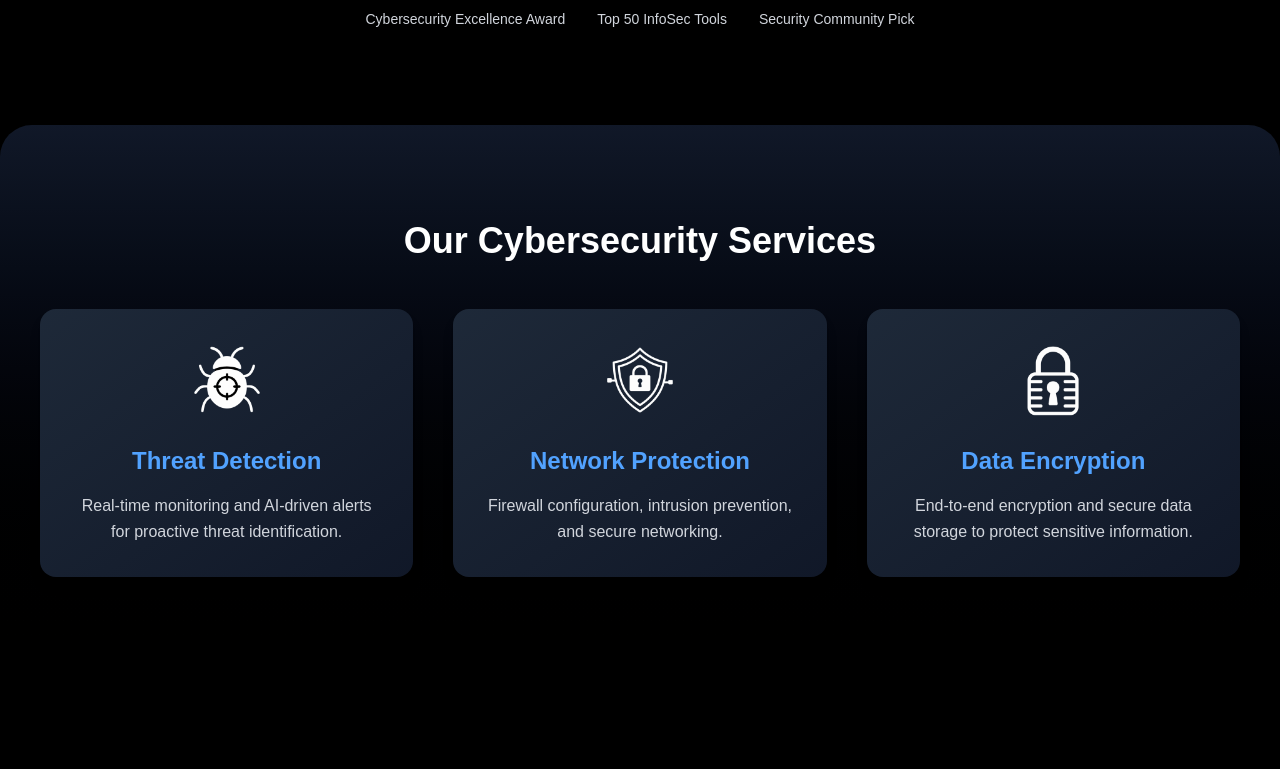
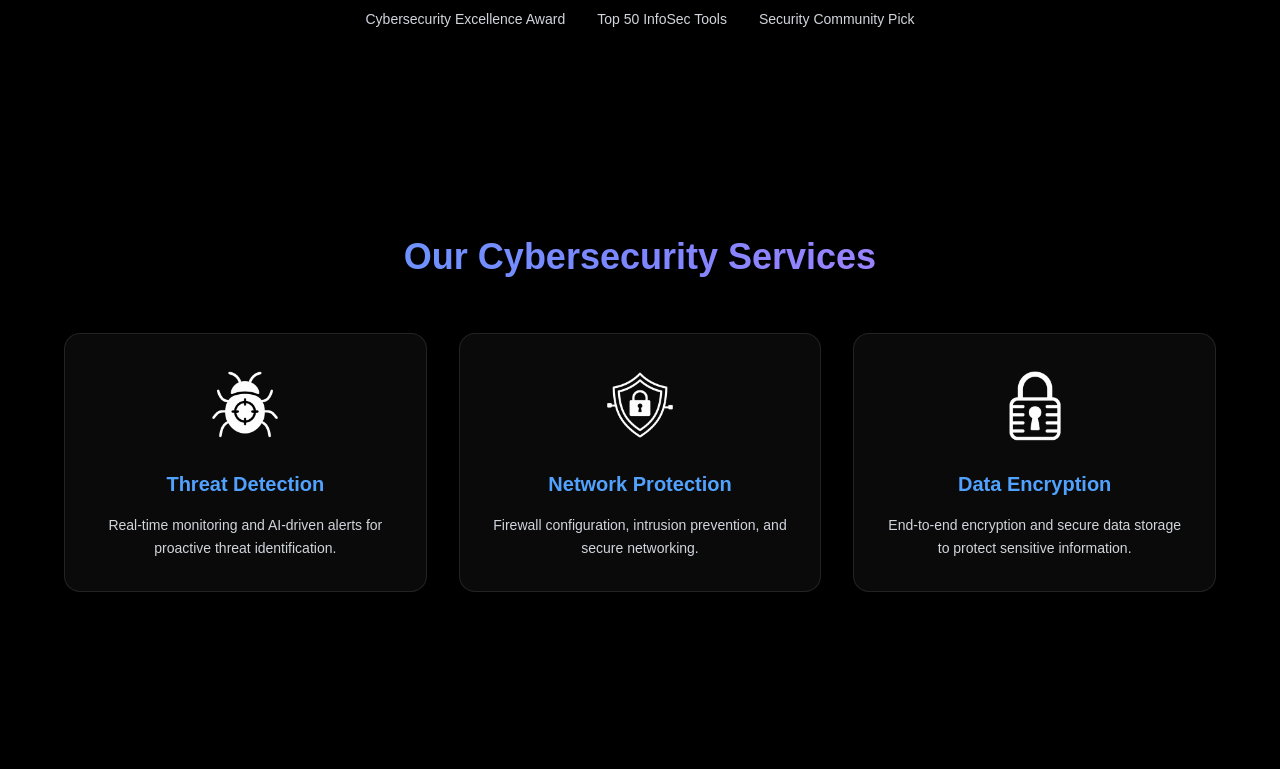
Before and after one commit to KiteMinimal/ThreatAtlasMarketingPage, a Next.js app: page / in a window 1280 px wide. Shown: the part 1660-2429 px from the top of the page. Built offline with nearby package versions, Linux system fonts and the light colour scheme.

Commit message:
update on page footer cyberservices finalQA and other minor changes

```diff
--- a/src/app/page.tsx
+++ b/src/app/page.tsx
@@ -78,13 +78,23 @@ const features = [
 
 const advantages = [
   {
-    icon: <Globe size={40} className="text-blue-400" />,
+    icon: (
+      <Globe
+        size={40}
+        className="text-blue-400 hover:text-purple-500 transition-colors drop-shadow-[0_0_6px_rgba(99,102,241,0.6)]"
+      />
+    ),
     title: "Unified Platform",
     desc: "All intelligence capabilities in one interface, reducing tool fatigue and improving workflow efficiency.",
     image: "/64b77ad612949eb7452fcee1_enterprise security.jpeg",
   },
   {
-    icon: <Server size={40} className="text-blue-400" />,
+    icon: (
+      <Server
+        size={40}
+        className="text-blue-400 hover:text-purple-500 transition-colors drop-shadow-[0_0_6px_rgba(99,102,241,0.6)]"
+      />
+    ),
     title: "Real-time Analysis",
     desc: "Get instant results with deep historical context to make faster, more informed security decisions.",
     image: "/64b77a6f03c8ab782f8916dc_network security.jpeg",
@@ -147,7 +157,7 @@ export default function Page() {
 
       {/* 4) Why ThreatIntel Pro Section */}
       <motion.section
-        className="py-24 px-4 bg-gray-900"
+        className="py-24 px-4"
         variants={fadeIn}
         initial="hidden"
         whileInView="show"
@@ -220,7 +230,8 @@ export default function Page() {
           className="text-lg text-gray-400 text-center max-w-3xl mx-auto mb-16"
           variants={headingAnim}
         >
-          ThreatIntel Pro provides all the tools you need to stay ahead of adversaries in one unified, cost-effective solution.
+          ThreatIntel Pro provides all the tools you need to stay ahead of
+          adversaries in one unified, cost-effective solution.
         </motion.p>
         <div className="grid md:grid-cols-2 lg:grid-cols-3 gap-8 max-w-6xl mx-auto">
           {features.map((feature, i) => (
@@ -234,7 +245,9 @@ export default function Page() {
               viewport={{ once: true, amount: 0.5 }}
             >
               <div className="mb-4">{feature.icon}</div>
-              <h4 className="text-xl font-semibold mb-2 text-white">{feature.title}</h4>
+              <h4 className="text-xl font-semibold mb-2 text-white">
+                {feature.title}
+              </h4>
               <p className="text-gray-400">{feature.desc}</p>
             </motion.div>
           ))}
--- a/src/features/landing/sections/CyberServicesSection.tsx
+++ b/src/features/landing/sections/CyberServicesSection.tsx
@@ -1,49 +1,72 @@
 "use client";
+
 import { useState } from "react";
 import { motion } from "framer-motion";
-import { fadeIn, hoverEffect } from "@/components/Animations";
+import { fadeIn } from "@/components/Animations";
 import ServiceModal from "@/features/landing/components/ServicesModal";
 
 const services = [
   {
     title: "Threat Detection",
-    description: "Real-time monitoring and AI-driven alerts for proactive threat identification.",
+    description:
+      "Real-time monitoring and AI-driven alerts for proactive threat identification.",
     icon: "/threat-detection.png",
     features: [
       "24/7 threat monitoring",
       "Anomaly detection using AI",
-      "Automated incident response"
+      "Automated incident response",
     ],
     details:
-      "Our threat detection service continuously monitors your systems, using artificial intelligence to detect unusual behavior, unauthorized access, and potential security breaches in real-time."
+      "Our threat detection service continuously monitors your systems, using artificial intelligence to detect unusual behavior, unauthorized access, and potential security breaches in real-time.",
   },
   {
     title: "Network Protection",
-    description: "Firewall configuration, intrusion prevention, and secure networking.",
+    description:
+      "Firewall configuration, intrusion prevention, and secure networking.",
     icon: "/network-protection.png",
     features: [
       "Advanced firewall setup",
       "Intrusion prevention systems (IPS)",
       "VPN and network segmentation",
-      "Traffic filtering and access control"
+      "Traffic filtering and access control",
     ],
     details:
-      "Our network protection service ensures that your infrastructure is shielded against unauthorized access, malware, and internal vulnerabilities. We implement enterprise-grade firewalls, monitor traffic patterns, and isolate critical systems to provide a secure and efficient network environment."
+      "Our network protection service ensures that your infrastructure is shielded against unauthorized access, malware, and internal vulnerabilities. We implement enterprise-grade firewalls, monitor traffic patterns, and isolate critical systems to provide a secure and efficient network environment.",
   },
   {
     title: "Data Encryption",
-    description: "End-to-end encryption and secure data storage to protect sensitive information.",
+    description:
+      "End-to-end encryption and secure data storage to protect sensitive information.",
     icon: "/data-encryption.png",
     features: [
       "AES-256 encryption for all stored data",
       "TLS/SSL encryption for data in transit",
       "Encrypted backups and key management",
-      "Compliance with GDPR, HIPAA, and ISO standards"
+      "Compliance with GDPR, HIPAA, and ISO standards",
     ],
     details:
-      "With our data encryption service, your sensitive information is protected from unauthorized access at every stage. We utilize strong encryption standards to secure both data at rest and in transit, ensuring compliance with global data privacy regulations and maintaining customer trust."
-  }
+      "With our data encryption service, your sensitive information is protected from unauthorized access at every stage. We utilize strong encryption standards to secure both data at rest and in transit, ensuring compliance with global data privacy regulations and maintaining customer trust.",
+  },
 ];
+
+// Animation container for stagger effect
+const container = {
+  hidden: { opacity: 0 },
+  show: {
+    opacity: 1,
+    transition: { staggerChildren: 0.15, delayChildren: 0.1 },
+  },
+};
+
+const cardVar = {
+  hidden: { opacity: 0, scale: 0.95, y: 20 },
+  show: {
+    opacity: 1,
+    scale: 1,
+    y: 0,
+    transition: { type: "spring", stiffness: 120, damping: 16 },
+  },
+};
 
 export default function CyberServices() {
   const [selectedService, setSelectedService] = useState<null | typeof services[0]>(null);
@@ -62,35 +85,72 @@ export default function CyberServices() {
   return (
     <section
       id="services"
-      className="px-10 py-24 text-center max-w-7xl min-h-[50vh] mx-auto bg-gradient-to-b from-gray-900 to-black rounded-4xl"
+      className="relative px-6 md:px-10 lg:px-16 py-28 max-w-7xl mx-auto scroll-mt-20"
     >
-      <h2 className="text-4xl font-extrabold mb-12 text-white">Our Cybersecurity Services</h2>
-      <div className="grid md:grid-cols-3 gap-10">
+      {/* Gradient blobs background */}
+      <div
+        aria-hidden
+        className="absolute inset-0 -z-10 bg-gradient-to-b from-gray-900 to-black"
+      />
+      <div
+        aria-hidden
+        className="absolute -top-24 left-0 h-72 w-72 rounded-full blur-3xl bg-gradient-to-br from-blue-600/20 to-purple-600/20 -z-10"
+      />
+      <div
+        aria-hidden
+        className="absolute -bottom-32 right-0 h-80 w-80 rounded-full blur-3xl bg-gradient-to-tr from-purple-600/20 to-blue-600/20 -z-10"
+      />
+
+      {/* Section heading */}
+      <motion.h2
+        initial={{ opacity: 0, y: -12 }}
+        whileInView={{ opacity: 1, y: 0 }}
+        viewport={{ once: true, amount: 0.45 }}
+        className="text-3xl md:text-4xl font-extrabold text-center bg-gradient-to-r from-blue-400 via-indigo-400 to-purple-400 bg-clip-text text-transparent"
+      >
+        Our Cybersecurity Services
+      </motion.h2>
+
+      <motion.div
+        variants={container}
+        initial="hidden"
+        whileInView="show"
+        viewport={{ once: true, amount: 0.25 }}
+        className="mt-14 grid md:grid-cols-3 gap-8"
+      >
         {services.map((service) => (
           <motion.button
             key={service.title}
             onClick={() => openModal(service)}
-            className="bg-gradient-to-br from-gray-800 to-gray-900 p-8 rounded-2xl shadow-lg text-white text-center cursor-pointer focus:outline-none"
-            variants={fadeIn}
-            initial="hidden"
-            whileInView="show"
-            viewport={{ once: true }}
-            transition={fadeIn.show.transition}
-            whileHover={hoverEffect.whileHover}
-            whileTap={hoverEffect.whileTap}
+            variants={cardVar}
+            whileHover={{
+              y: -6,
+              boxShadow: "0 20px 40px rgba(0,0,0,0.35)",
+            }}
+            whileTap={{ scale: 0.98 }}
+            className="relative h-full rounded-2xl border border-white/10 bg-white/[0.04] backdrop-blur-md p-8 text-left text-white shadow-lg cursor-pointer"
           >
             <img
               src={service.icon}
               alt={`Icon ${service.title}`}
-              className="mx-auto mb-6 w-20 h-20"
+              className="mx-auto mb-6 w-20 h-20 object-contain"
             />
-            <h3 className="text-2xl font-bold text-blue-400 mb-4">{service.title}</h3>
-            <p className="text-gray-300 text-base leading-relaxed">{service.description}</p>
+            <h3 className="text-xl font-bold text-center text-blue-400 mb-4">
+              {service.title}
+            </h3>
+            <p className="text-gray-300 text-center text-sm leading-relaxed">
+              {service.description}
+            </p>
           </motion.button>
         ))}
-      </div>
+      </motion.div>
 
-      <ServiceModal isOpen={modalOpen} onClose={closeModal} service={selectedService} />
+      {/* Service Modal */}
+      <ServiceModal
+        isOpen={modalOpen}
+        onClose={closeModal}
+        service={selectedService}
+      />
     </section>
   );
 }
--- a/src/features/landing/sections/FinalQATestingSection.tsx
+++ b/src/features/landing/sections/FinalQATestingSection.tsx
@@ -141,7 +141,7 @@ export default function FinalQATestingSection() {
       <div aria-hidden className={glowBg} />
 
       {/* Wrapper (glass) */}
-      <div className="mx-auto max-w-6xl rounded-3xl border border-white/10 bg-white/[0.04] backdrop-blur-md shadow-xl">
+      <div className="mx-auto max-w-6xl rounded-3xl   backdrop-blur-md shadow-xl">
         <div className="px-6 md:px-10 lg:px-12 py-12">
           {/* Heading */}
           <motion.h2
@@ -190,7 +190,7 @@ export default function FinalQATestingSection() {
               Frequently Asked Questions
             </h3>
 
-            <div className="mt-6 divide-y divide-white/10 rounded-2xl border border-white/10 bg-white/[0.03]">
+            <div className="mt-6 divide-y divide-white/10 rounded-2xl">
               {faqData.map((item, i) => {
                 const isOpen = open === i;
                 const qId = `${baseId}-q-${i}`;
```
Also changed, not shown: src/components/layout/Footer.tsx (+138 -8 lines).
